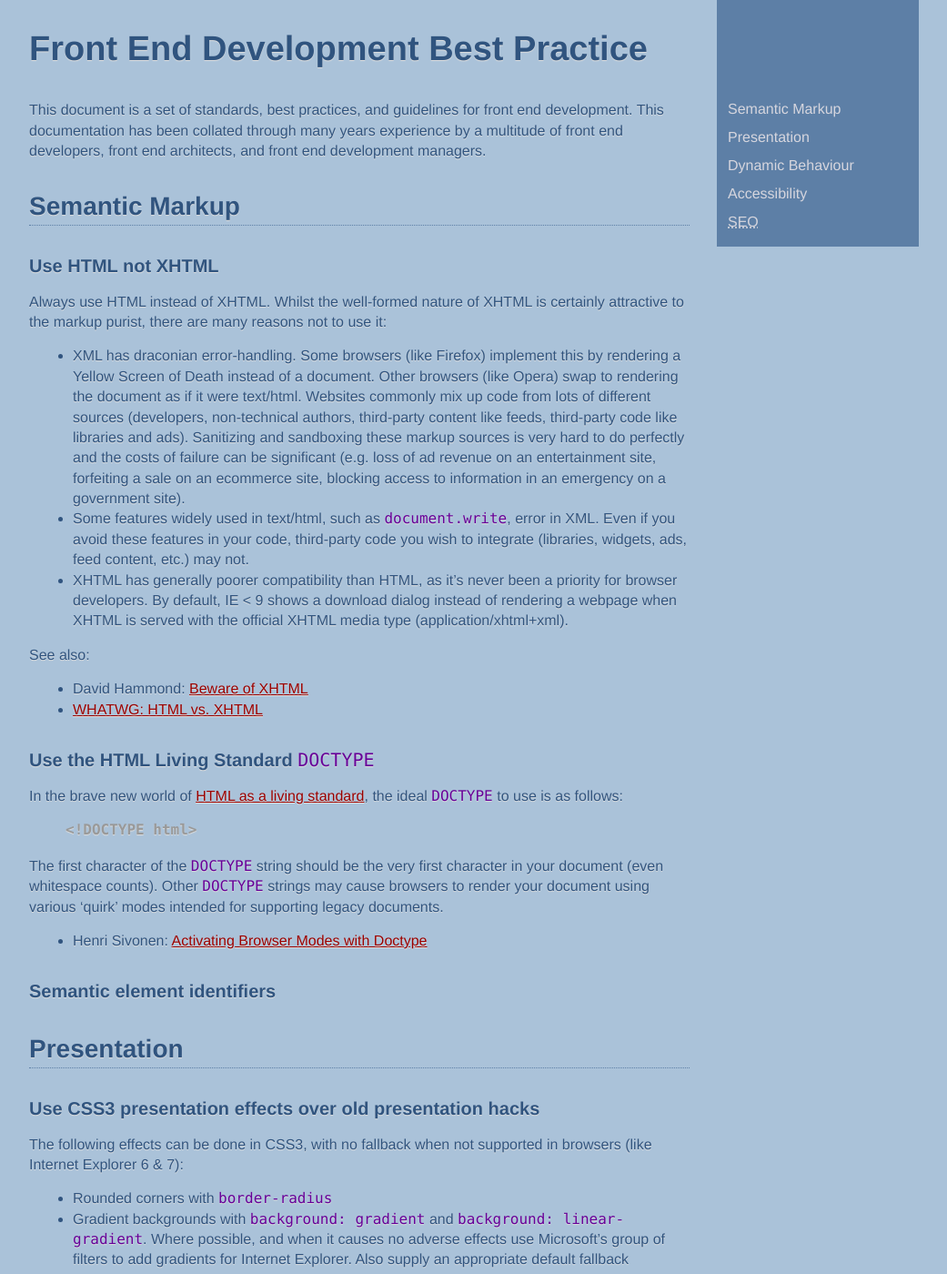
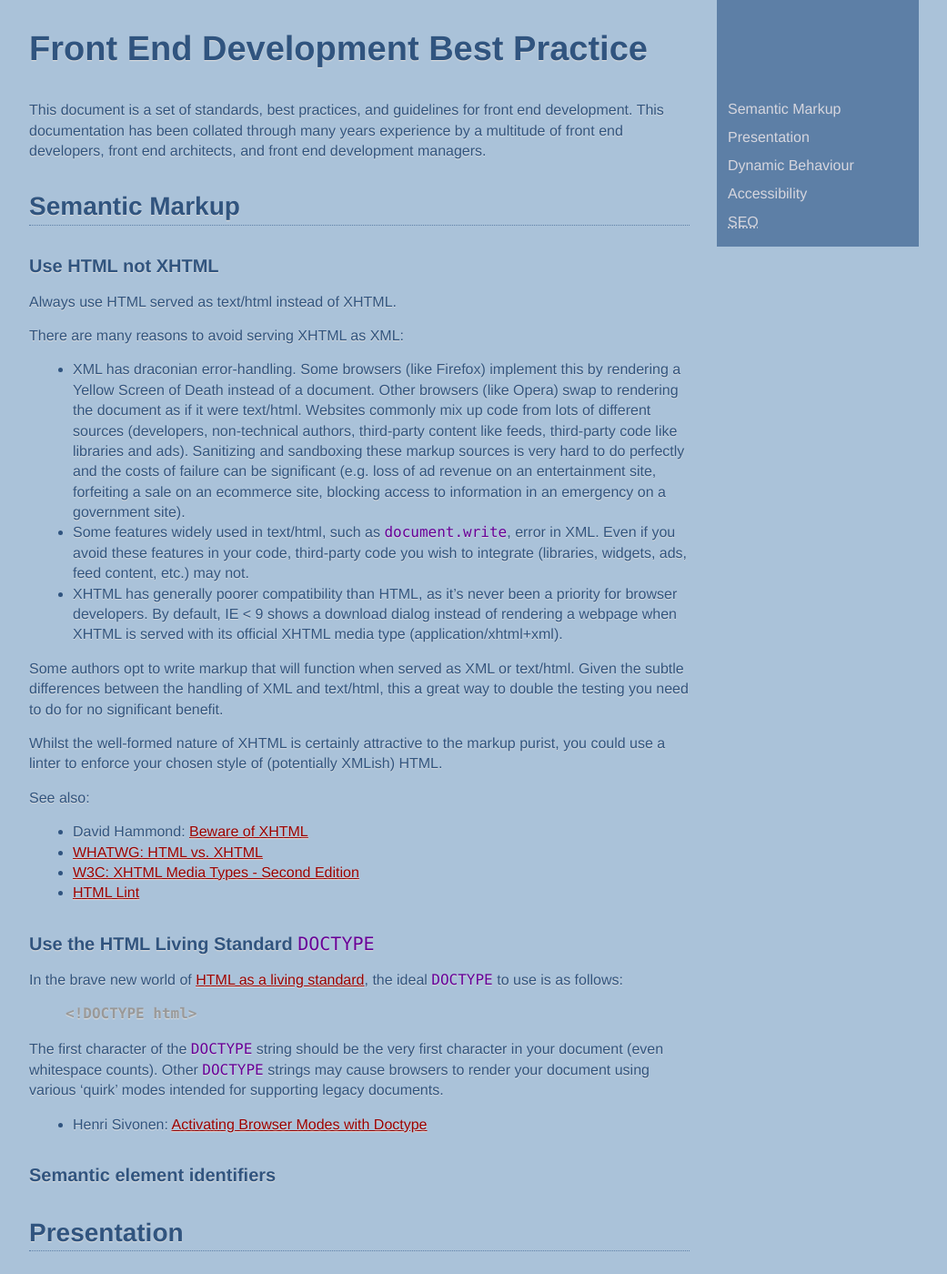
Before and after one commit to nefarioustim/front-end-development-best-practice, a Jekyll site: the page built from index.md, in a window 1280 px wide and 1400 px high. Shown: the whole window at 91% size, without its empty margins (119-1160 px from the left). Built offline with Jekyll 4.4.1, drawn with Linux system fonts in a browser that asks for light colours; Markdown is read by kramdown in place of the engine named in the settings.

Commit message:
Yet moar tweaks to XHTML vs HTML section
Distinguish between serving XML and serving XHTML as text/html,
explaining why both are a Bad Idea.

Suggest linting as an alternative.

```diff
--- a/index.md
+++ b/index.md
@@ -15,7 +15,9 @@ front end development managers.
 
 ### Use HTML not XHTML
 
-Always use HTML instead of XHTML. Whilst the well-formed nature of XHTML is certainly attractive to the markup purist, there are many reasons not to use it:
+Always use HTML served as text/html instead of XHTML.
+
+There are many reasons to avoid serving XHTML as XML:
 
   * XML has draconian error-handling. Some browsers (like Firefox) implement
     this by rendering a Yellow Screen of Death instead of a document. Other
@@ -32,13 +34,24 @@ Always use HTML instead of XHTML. Whilst the well-formed nature of XHTML is cert
     wish to integrate (libraries, widgets, ads, feed content, etc.) may not.
   * XHTML has generally poorer compatibility than HTML, as it’s never been a
     priority for browser developers. By default, IE < 9 shows a download dialog
-    instead of rendering a webpage when XHTML is served with the official XHTML
+    instead of rendering a webpage when XHTML is served with its official XHTML
     media type (application/xhtml+xml).
+
+Some authors opt to write markup that will function when served as XML or
+text/html. Given the subtle differences between the handling of XML and
+text/html, this a great way to double the testing you need to do for no
+significant benefit.
+
+Whilst the well-formed nature of XHTML is certainly attractive to the markup
+purist, you could use a linter to enforce your chosen style of (potentially
+XMLish) HTML.
 
 See also:
 
    * David Hammond: [Beware of XHTML](http://www.webdevout.net/articles/beware-of-xhtml)
    * [WHATWG: HTML vs. XHTML](http://wiki.whatwg.org/wiki/HTML_vs._XHTML)
+   * [W3C: XHTML Media Types - Second Edition](http://www.w3.org/TR/xhtml-media-types/)
+   * [HTML Lint](http://lint.brihten.com/html/)
 
 ### Use the HTML Living Standard `DOCTYPE`
 
```
